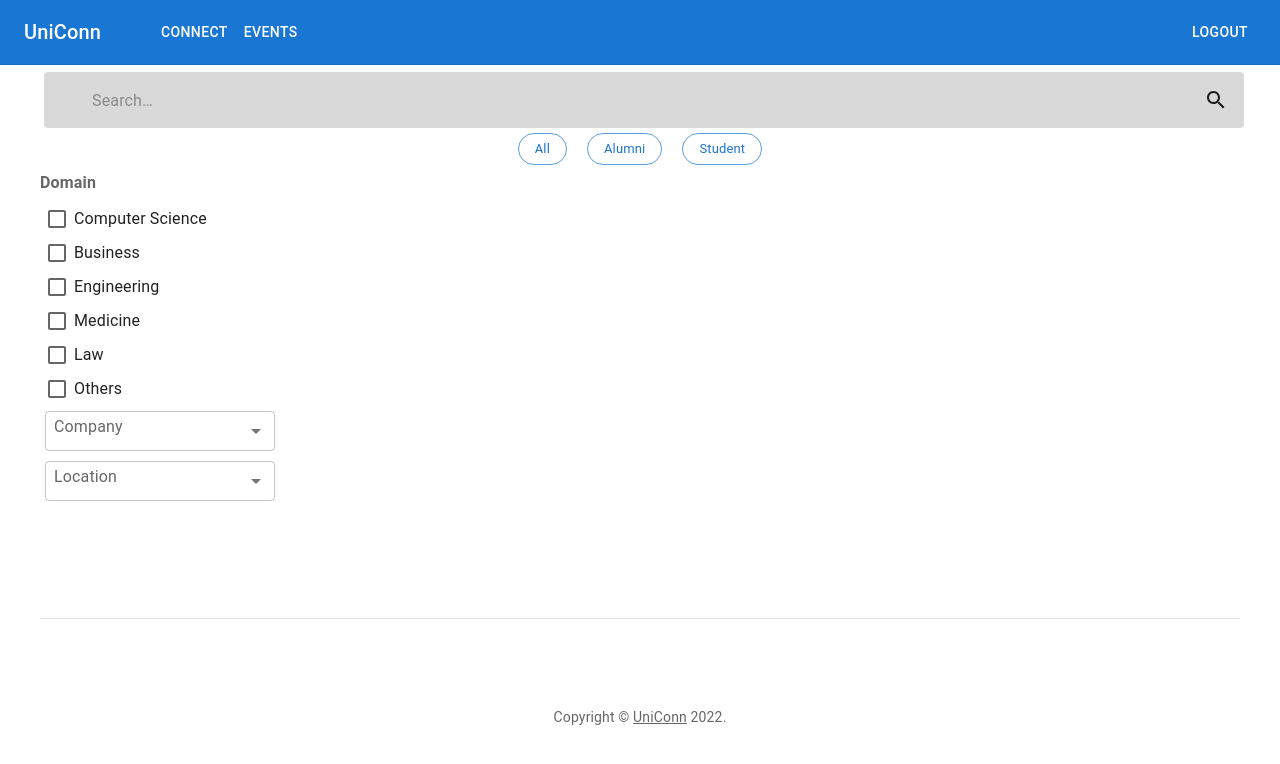
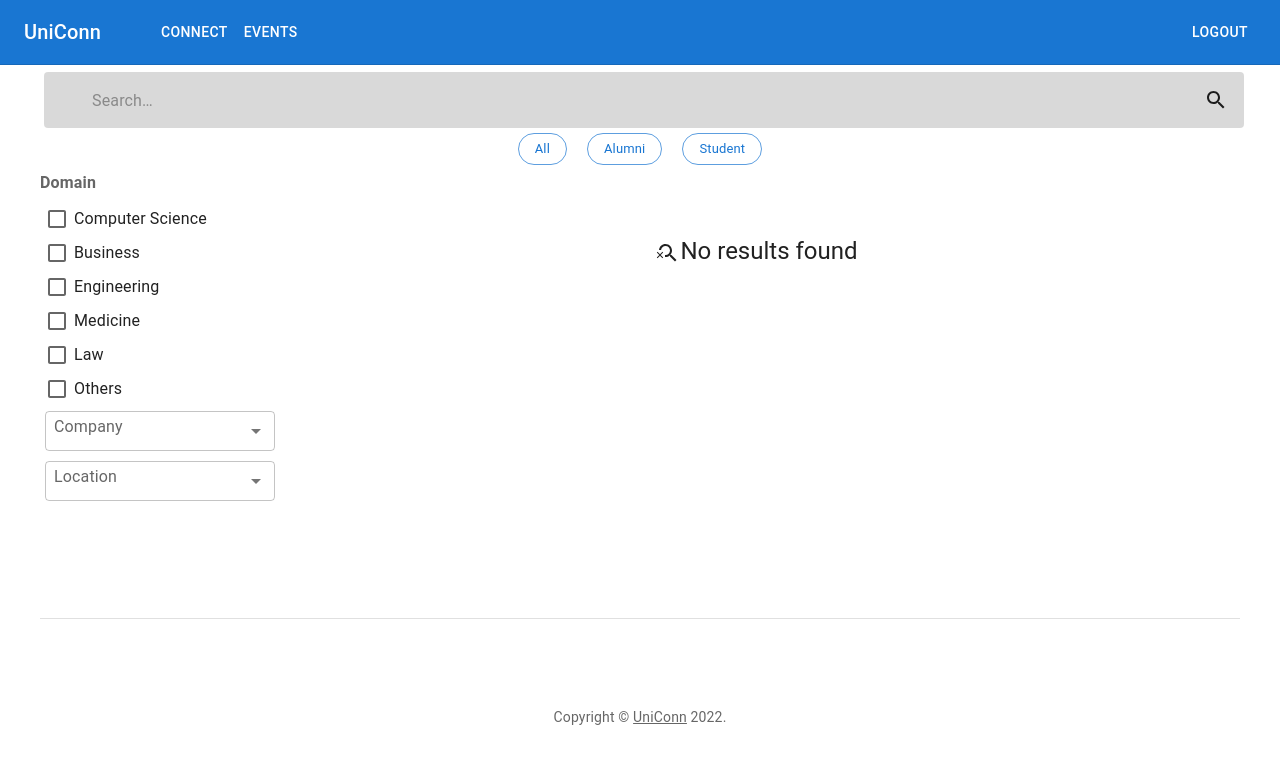
Before and after one commit to Jason10897/UniConn, a React (Create React App) app: page /search in a window 1280 px wide. Shown: the top 764 px of the page. Built offline with nearby package versions, Linux system fonts and the light colour scheme.

Commit message:
Show message for no results

```diff
--- a/src/components/recommend/RecommendButton.jsx
+++ b/src/components/recommend/RecommendButton.jsx
@@ -67,7 +67,7 @@ export default function RecommendButton() {
       </Button>
       <Dialog
         fullWidth={true}
-        maxWidth='lg'
+        maxWidth='md'
         open={open}
         onClose={handleClose}
       >
--- a/src/components/search/CardGrid.jsx
+++ b/src/components/search/CardGrid.jsx
@@ -1,12 +1,11 @@
-import { Drawer } from '@mui/material';
+import SearchOffIcon from '@mui/icons-material/SearchOff';
+import { Drawer, Typography } from '@mui/material';
 import { Box } from '@mui/system';
 import React, { useState } from 'react';
-import { AlumniUsers } from '../data/userData';
 import AlumniCard from './AlumniCard';
 import MiniDetails from './MiniDetails';
 
-
-export default function CardGrid({ style, isSelectable, drawerenabled=true, data=[] }){
+export default function CardGrid({ style, isSelectable, drawerenabled=true, data=[] , emptyMessage }){
 
     const [isDrawerOpen, setDrawerOpen] = useState(false);
     const [drawerDetails, setDrawerDetails] = useState({})
@@ -24,7 +23,12 @@ export default function CardGrid({ style, isSelectable, drawerenabled=true, data
     const cards = data.map((dt) => <AlumniCard data={dt} isSelectable={isSelectable} onClick={(drawerenabled)?onCardImageClick:null}/>)
     return(
         <Box display="flex" flexWrap="wrap" style={{width:'100%', height:'fit-content', ...style}}>
-            {cards.map(card => card)}
+            {(cards?.length)?cards.map(card => card):
+            <Box display='flex' justifyContent='center' alignItems='center' sx={{width:'100%', height:'10em'}}>
+                <Typography variant='h5'><SearchOffIcon/>{emptyMessage || 'No results found'}&nbsp;</Typography>
+            </Box>
+            }
+
             <Drawer
             anchor='right'
             open={isDrawerOpen}
--- a/src/components/search/MiniDetails.jsx
+++ b/src/components/search/MiniDetails.jsx
@@ -1,6 +1,7 @@
 import { Box, Button, Typography } from '@mui/material';
 import { navigate } from '@reach/router';
 import React from 'react';
+import ConnectButton from './ConnectButton';
 
 export default function MiniDetails({data}){
 
@@ -28,7 +29,10 @@ export default function MiniDetails({data}){
             </Typography>
 
             <Box display='flex' flexDirection='column' sx={{padding: '20px'}}>
-                <Button variant="contained" sx={{margin:'5px'}} disabled={data?.isConnected}>{data?.isConnected?'Connected':'Connect'}</Button>
+                {(data?.isConnected)?
+                <Button variant="contained" sx={{margin:'5px'}} disabled>{'Connected'}</Button>
+                :<ConnectButton variant="contained" style={{margin:'5px'}}/>
+                }
                 <Button variant="contained" sx={{margin:'5px'}} onClick={viewFullProfile}>View full Profile</Button>
             </Box>
 
```
